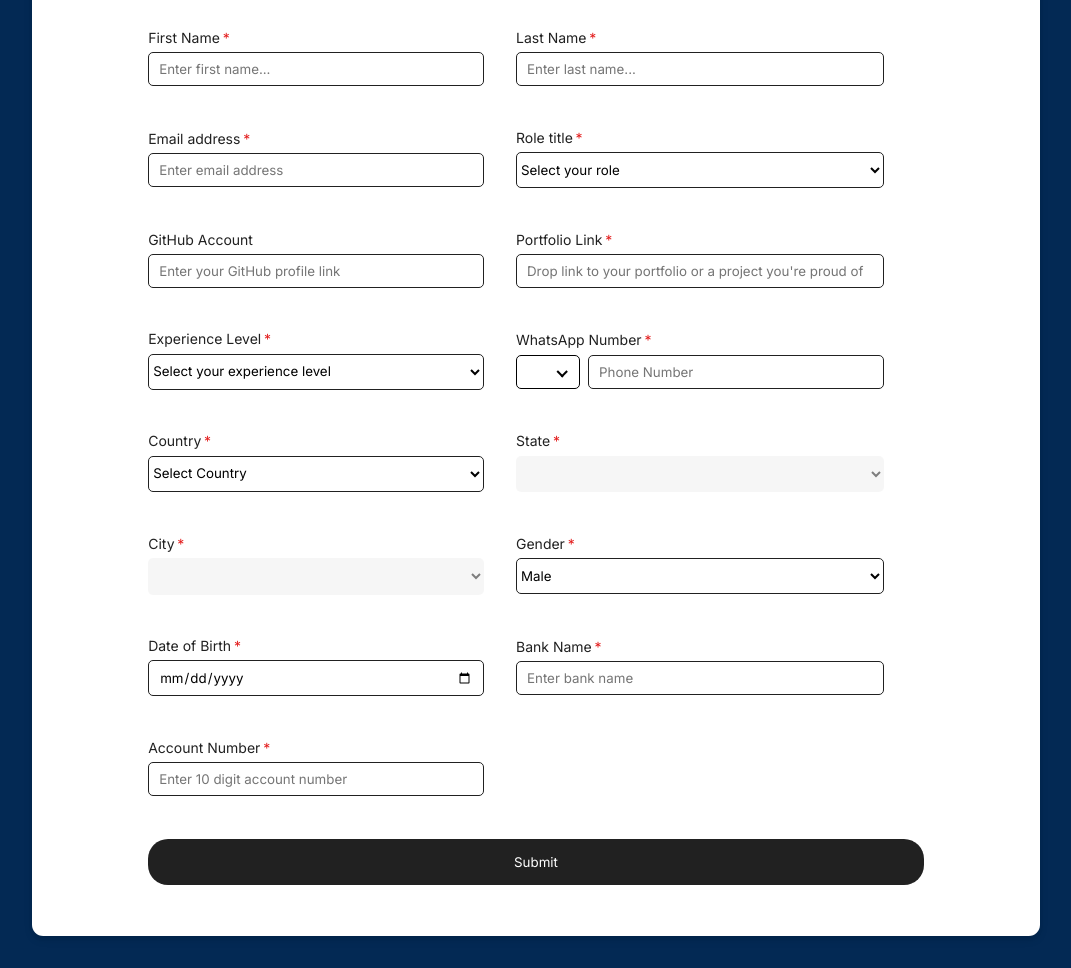
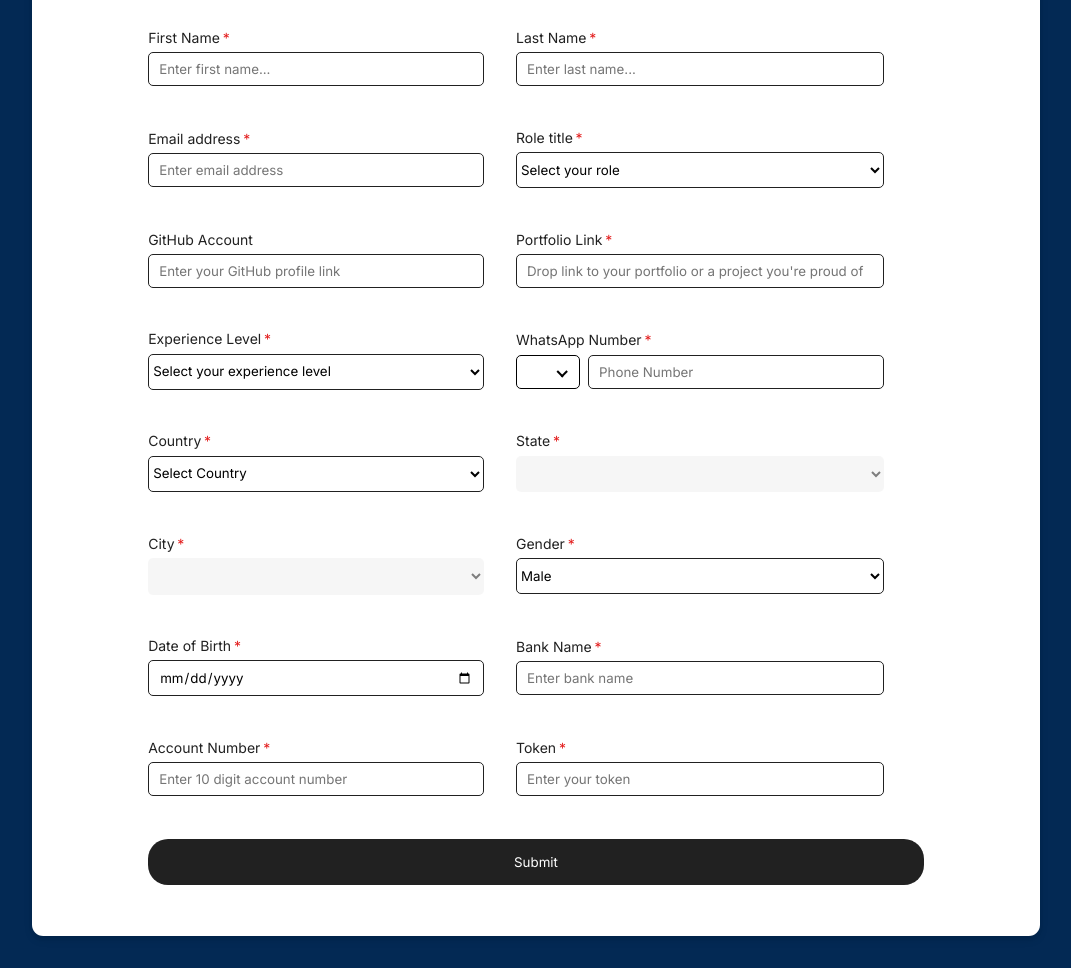
Before and after one commit to Pedxo/devside, a website: page index.html in a window 1280 px wide. Shown: the part 113-1081 px from the top of the page, without its empty margins (104-1175 px from the left). Drawn offline with nearby package versions, Linux system fonts and the light colour scheme; no server answers; some icons are missing.

Commit message:
updated token

```diff
--- a/index.html
+++ b/index.html
@@ -219,6 +219,13 @@
           <span class="error-message" id="accountNumber-error"></span>
         </div>
 
+        <!-- token -->
+          <div class="custom-input">
+          <label for="token">Token<span>*</span></label>
+          <input type="token" name="token" placeholder="Enter your token" required/>
+          <span class="error-message" id="token-error"></span>
+        </div>
+
        <!-- <button type="submit">Register</button> -->
         <button type="submit" id="btn-submit" class="btn btn-submit">Submit</button>
         <p id="success-message"></p>
--- a/js/index.js
+++ b/js/index.js
@@ -205,6 +205,7 @@ form.addEventListener("submit",async (e) => {
     if (res.ok) {
       //  Success
       console.log("Submitted Form Data:", data);
+       alert(result?.message || "Form submitted successfully!");
       messageEl.textContent = "Form submitted successfully!";
       messageEl.style.color = "green";
       form.reset();
```
